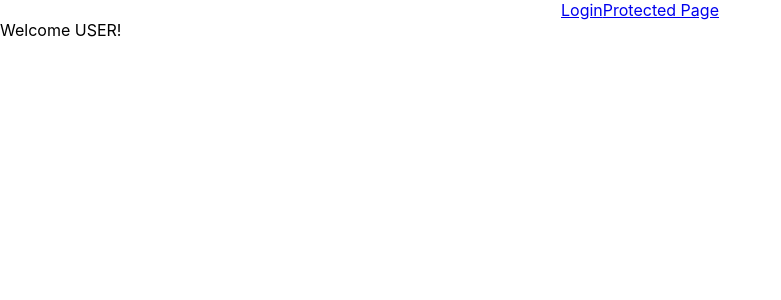
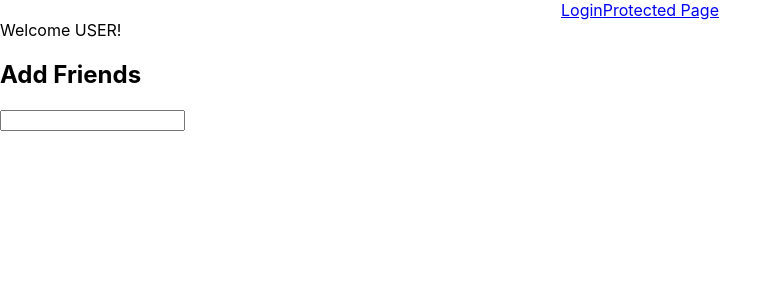
Before and after one commit to johngwells/Auth-Friends, a React (Create React App) app in the folder friends/: page / in a window 1280 px wide. Shown: the top 300 px of the page, without its empty margins (0-781 px from the left). Built offline with nearby package versions, Linux system fonts and the light colour scheme; sample sign-in values are in the browser's storage.

Commit message:
add friendsList to Protected route

```diff
--- a/friends/src/components/Protected.js
+++ b/friends/src/components/Protected.js
@@ -1,9 +1,11 @@
 import React from 'react';
+import FriendsList from './FriendsList';
 
 const Protected = () => {
   return (
     <div>
       Welcome USER!
+      <FriendsList />
     </div>
   )
 }
```
